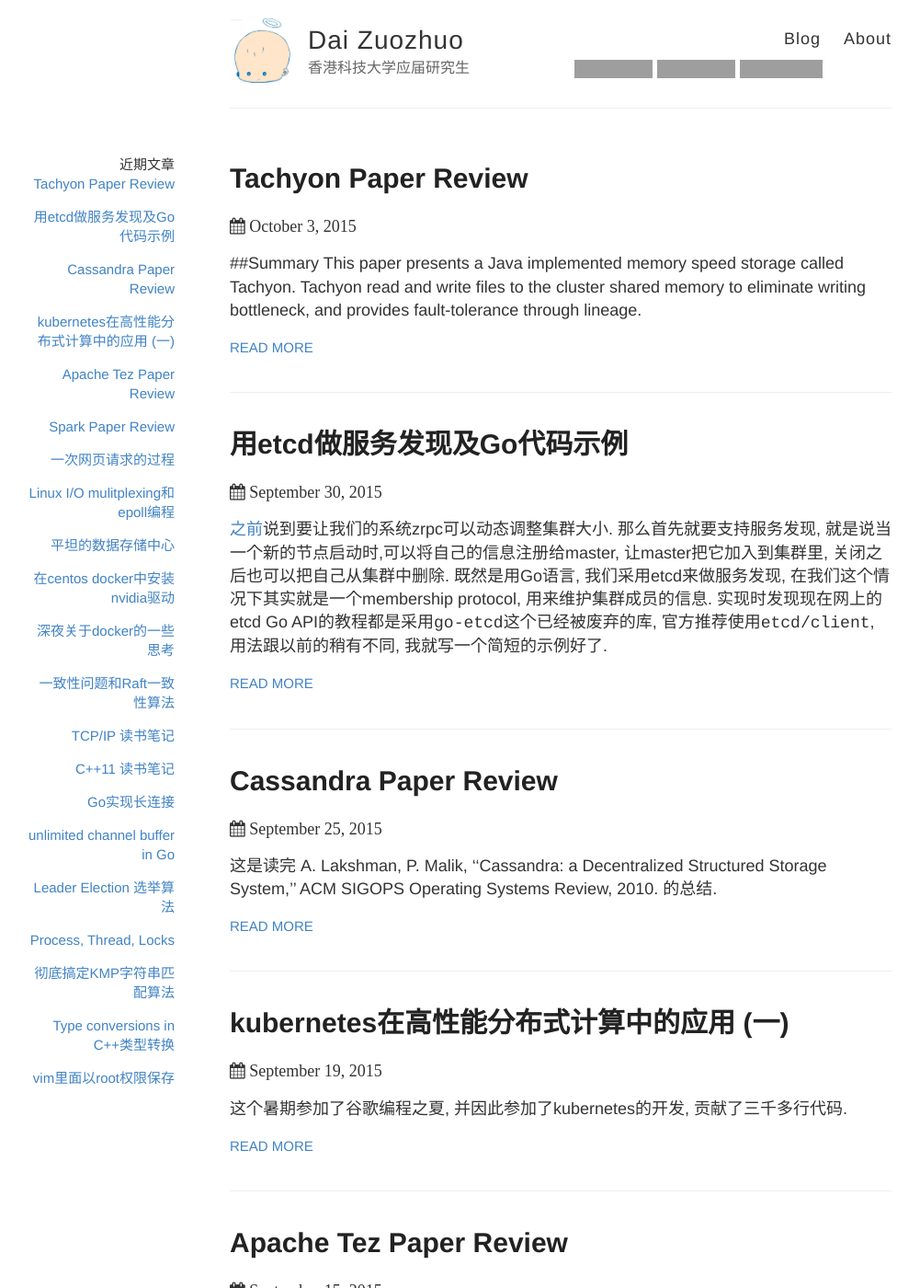
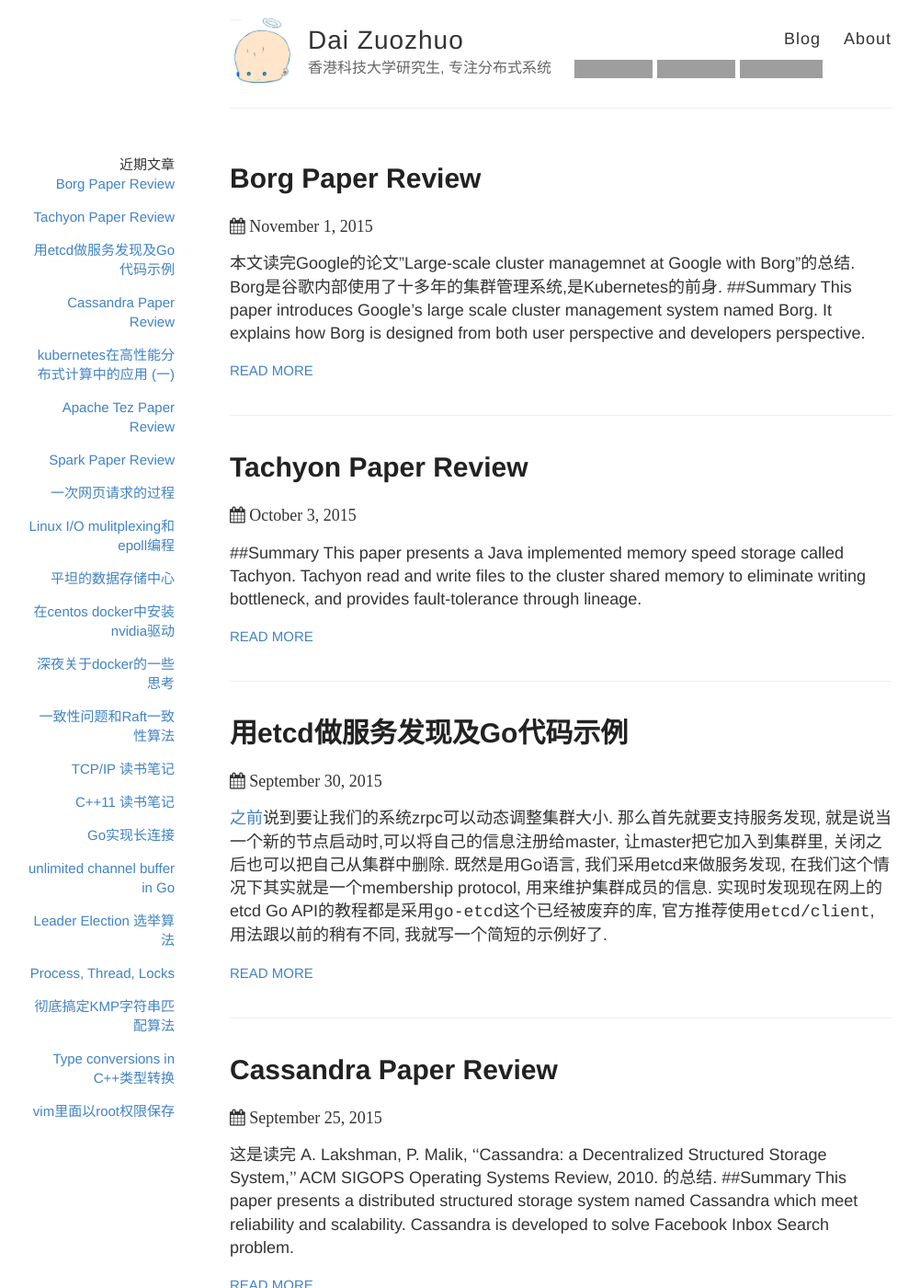
Before and after one commit to 2892931976/daizuozhuo.github.io, a Jekyll site: the page built from index.html, in a window 1280 px wide and 1400 px high. Shown: the whole window at 92% size, without its empty margins (30-1031 px from the left). Built offline with Jekyll 4.4.1, drawn with Linux system fonts in a browser that asks for light colours; Markdown is read by kramdown in place of the engine named in the settings; grey boxes are pictures that could not be loaded.

Commit message:
borg review

```diff
--- a/_config.yml
+++ b/_config.yml
@@ -6,7 +6,7 @@
 name: Dai Zuozhuo
 
 # Short bio or description (displayed in the header)
-description: 香港科技大学应届研究生
+description: 香港科技大学研究生, 专注分布式系统
 
 # URL of your avatar or profile pic (you could use your GitHub profile pic)
 avatar: /images/touxiang.jpg
--- /dev/null
+++ b/_posts/2015-11-1-borg-review.md
@@ -0,0 +1,31 @@
+---
+layout: post
+title:	Borg Paper Review
+---
+
+本文读完Google的论文"Large-scale cluster managemnet at Google with Borg"的总结. Borg是谷歌内部使用了十多年的集群管理系统,是Kubernetes的前身.
+##Summary
+This paper introduces Google’s large scale cluster management system named Borg. It explains how Borg is designed from both user perspective and developers perspective.
+
+##User perspective
+Jobs can be classified to long-running services and batch jobs. Usually long-running services are high priority jobs and batch jobs are low priority jobs. High priority job can preempt low priority job.
+
+Borg presents an abstraction “cell” to differentiate cluster, which physically defined by high-performance network. A cluster is usually divided to several cells to avoid single point of failure. The user can only see cells instead of cluster.
+
+When a job is submitted, the user has to specify its name, owner, the number of tasks, and constraints. Each task maps to a set of Linux processes running in a container on a machine. Users can operate jobs through RPC.
+
+Borg reserves a set of resources on a machine as alloc (allocation) for future tasks, to retain resources between stopping a task and starting it again. This can reduce a lot of overhead for resources allocation and reclamation.
+
+##Developer's perspective: The architecture
+
+Borgmaster is the logically centralized controller. It consists of two processes, the main Borgmaster process and a separate scheduler. Borgmaster is replicated five time for scalability and availability. When the elected master fails, Borg will select a new master from the five replicas with the help of Chubby.
+
+Scheduling algorithm has two parts: feasibility checking and scoring. Feasibility checking is to find machines meet the task’s constraints. Scoring is to select the most suitable one from all feasible machine. Borg uses a hybrid of worst fit and best fit scoring algorithm which can reduce the amount of stranded resources.
+
+Borg solves the scalability issue from both Borgmaster and scheduler way. In Borgmaster, the elected master spreads its workload to the master replicas. In terms of Borg scheduler, it caches machine score, use equivalence classes to reduce feasibility checking for task with identical constraints, and use relaxed randomization to avoid calculate feasibility and scores for every machine.
+
+##Lessons
+The paper has already summary the good part and the bad part of Borg so they can learn to design the new cluster management system Kubernetes.
+
+##Conclusion
+This paper revealed lots of technology details on designing a large scale cluster management system. And more importantly, it summarizes the good part and bad part of the Borg from their experiences over the past decade, which is especially useful for other companies to improve their existing in use cluster management system.
```
Also changed, not shown: _posts/2015-9-25-cassandra-review.md (+0 -1 lines).
